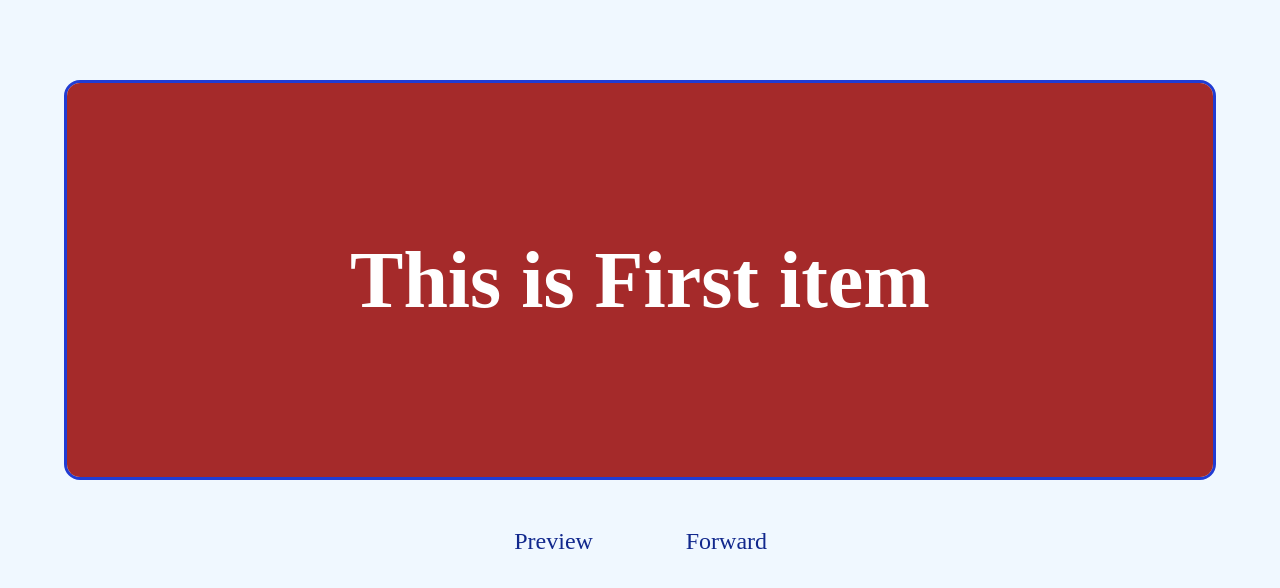
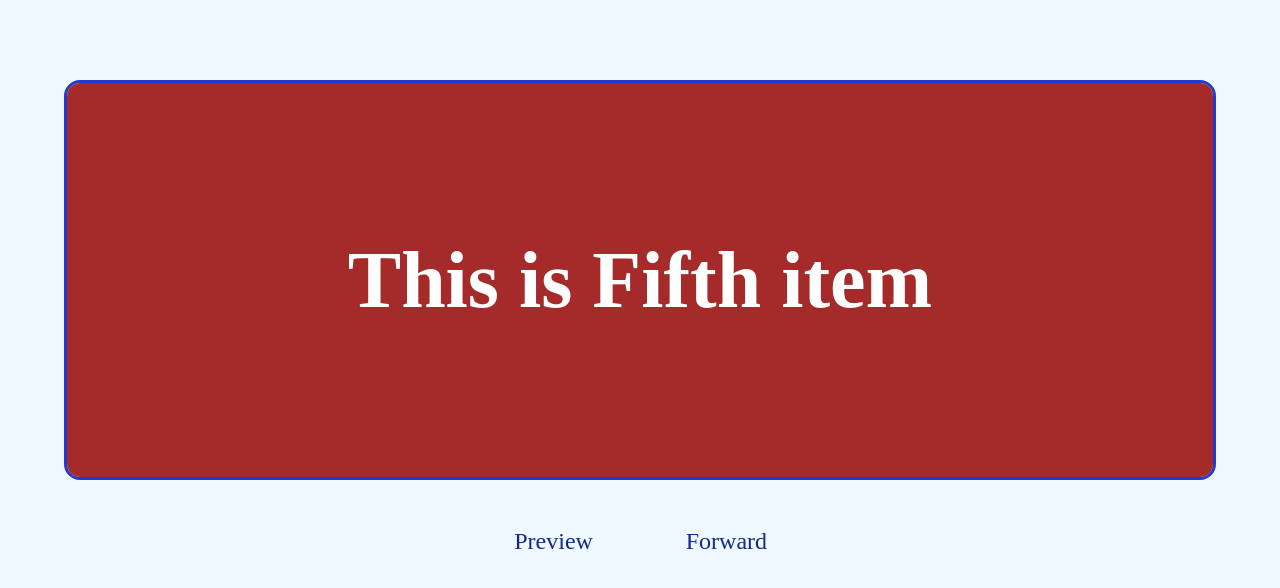
Before and after one commit to almamun2s/Slider, a plain HTML site: page index.html in a window 1280 px wide. Both pictures are taken after a click on the element "Preview". Drawn offline with Linux system fonts and the light colour scheme.

Commit message:
finished

```diff
--- a/css/style.css
+++ b/css/style.css
@@ -42,6 +42,8 @@
     color: #fff;
     font-size: 5rem;
 }
+/*
+These item will be added by js
 .sr-slider-item:nth-child(1){
     left: 0;
     background-color: brown;
@@ -64,7 +66,7 @@
 }
 .sr-slider-item{
     transform: translateX(0);
-}
+} */
 
 
 .sr-navigator{
--- a/js/script.js
+++ b/js/script.js
@@ -1,3 +1,32 @@
 const slides = document.querySelectorAll('.sr-slider-item');
+const prev  = document.querySelector('.sr-prev-btn');
+const frwd  = document.querySelector('.sr-frwd-btn');
 
-console.log(slides);
+
+slides.forEach(function(slide, index){
+    slide.style.left = `${index * 100}%`;
+});
+
+
+let counter = 0;
+frwd.addEventListener('click', function(){
+    counter++;
+    carousel();
+});
+prev.addEventListener('click', function(){
+    counter--;
+    carousel();
+});
+
+function carousel() {
+    if (counter == slides.length) {
+        counter = 0;
+    }
+    if (counter < 0) {
+        counter = slides.length -1;
+    }
+    slides.forEach(function(slide) {
+        slide.style.transform = `translateX(-${counter * 100}%)`;
+    });
+
+}
```
